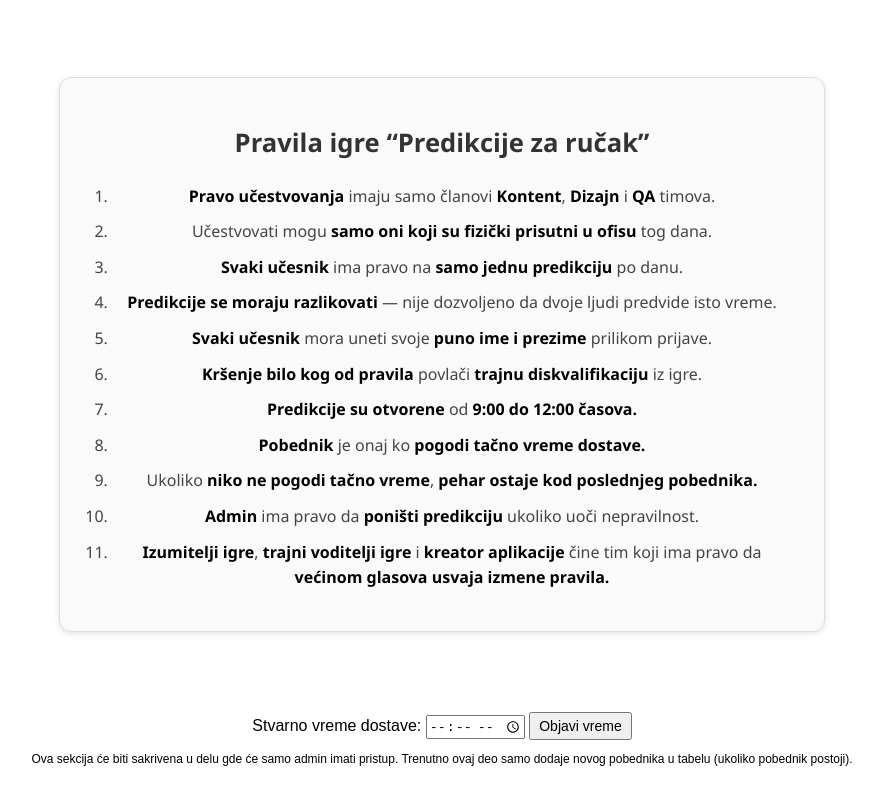
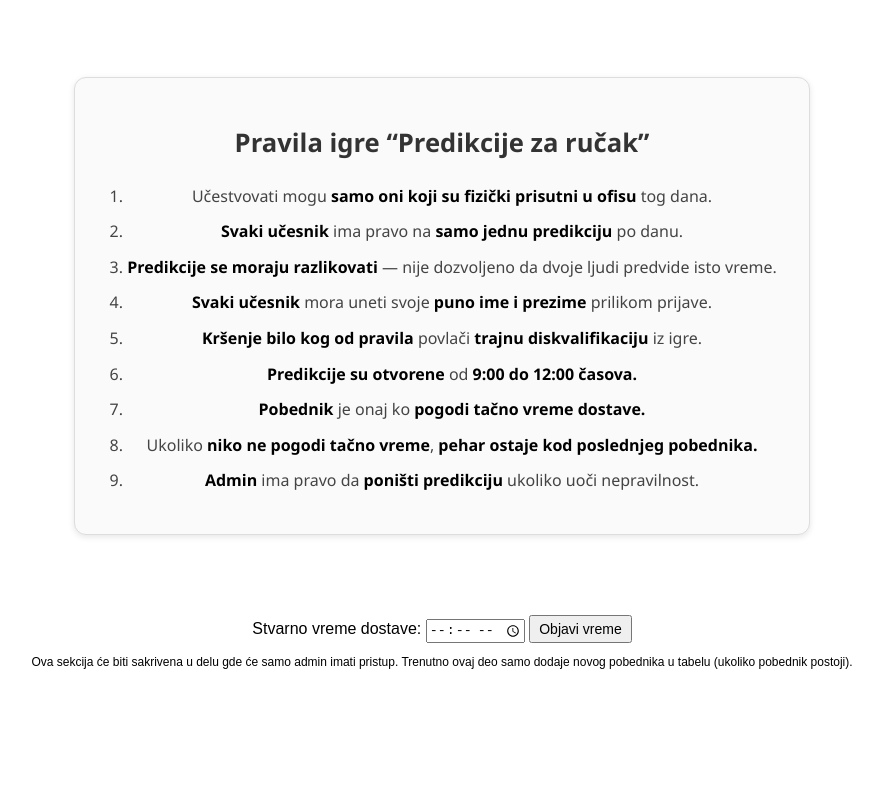
Before and after one commit to ljubica-velaga/predikcije_app, a plain HTML site: page index.html in a window 1280 px wide. Shown: the part 567-1365 px from the top of the page, without its empty margins (198-1081 px from the left). After the commit the page ends 1268 px from the top, so only its background shows below. Drawn offline with nearby package versions, Linux system fonts and the light colour scheme.

Commit message:
Updated rules index.html

```diff
--- a/index.html
+++ b/index.html
@@ -62,7 +62,6 @@
     <div class="rules-card">
       <h2>Pravila igre “Predikcije za ručak”</h2>
       <ol>
-        <li><strong>Pravo učestvovanja</strong> imaju samo članovi <strong>Kontent</strong>, <strong>Dizajn</strong> i <strong>QA</strong> timova.</li>
         <li>Učestvovati mogu <strong>samo oni koji su fizički prisutni u ofisu</strong> tog dana.</li>
         <li><strong>Svaki učesnik</strong> ima pravo na <strong>samo jednu predikciju</strong> po danu.</li>
         <li><strong>Predikcije se moraju razlikovati</strong> — nije dozvoljeno da dvoje ljudi predvide isto vreme.</li>
@@ -72,7 +71,6 @@
         <li><strong>Pobednik</strong> je onaj ko <strong>pogodi tačno vreme dostave.</strong></li>
         <li>Ukoliko <strong>niko ne pogodi tačno vreme</strong>, <strong>pehar ostaje kod poslednjeg pobednika.</strong></li>
         <li><strong>Admin</strong> ima pravo da <strong>poništi predikciju</strong> ukoliko uoči nepravilnost.</li>
-        <li><strong>Izumitelji igre</strong>, <strong>trajni voditelji igre</strong> i <strong>kreator aplikacije</strong> čine tim koji ima pravo da <strong>većinom glasova usvaja izmene pravila.</strong></li>
       </ol>
     </div>
 
```
